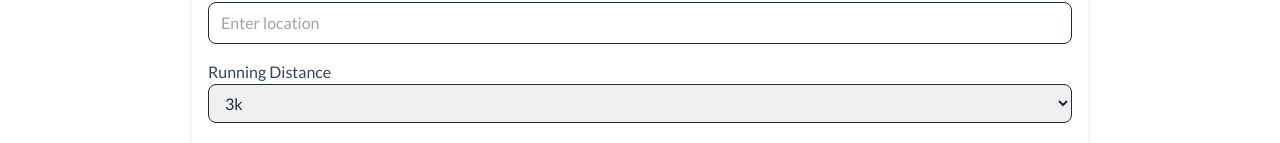
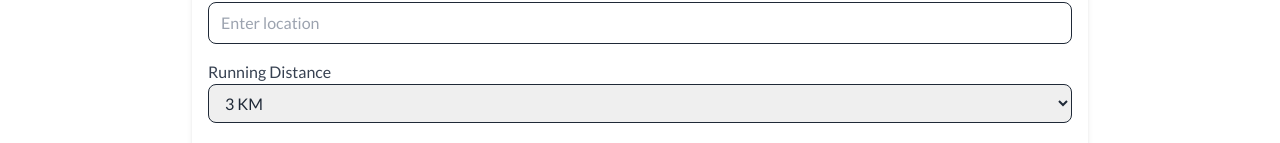
Before and after one commit to akashsaha02/sprintspace-client, a React (Vite) app: page /add-marathon in a window 1280 px wide. Shown: the part 434-577 px from the top of the page. Built offline with nearby package versions, Linux system fonts and the light colour scheme; no server answers; sample sign-in values are in the browser's storage.

Commit message:
feat: enhance RegistrationModal with PropTypes, update distance labels to 'KM', and refine UpdateEvents page for marathon context

```diff
--- a/src/components/EventDetails/RegistrationModal.jsx
+++ b/src/components/EventDetails/RegistrationModal.jsx
@@ -1,6 +1,7 @@
 import { useState } from "react";
 import axios from "axios";
 import Swal from "sweetalert2";
+import PropTypes from "prop-types";
 const apiBaseUrl = import.meta.env.VITE_API_BASE_URL;
 
 const RegistrationModal = ({ event, user, closeModal }) => {
@@ -105,5 +106,16 @@ const RegistrationModal = ({ event, user, closeModal }) => {
         </div>
     );
 };
+RegistrationModal.propTypes = {
+    event: PropTypes.shape({
+        _id: PropTypes.string.isRequired,
+        title: PropTypes.string.isRequired,
+        eventStartDate: PropTypes.string.isRequired,
+    }).isRequired,
+    user: PropTypes.shape({
+        email: PropTypes.string.isRequired,
+    }).isRequired,
+    closeModal: PropTypes.func.isRequired,
+};
 
 export default RegistrationModal;
--- a/src/pages/AddMarathonPage/AddMarathonPage.jsx
+++ b/src/pages/AddMarathonPage/AddMarathonPage.jsx
@@ -20,7 +20,7 @@ const AddMarathonPage = () => {
     endRegistrationDate: new Date(),
     marathonStartDate: new Date(),
     location: "",
-    runningDistance: "3k",
+    runningDistance: "3 KM",
     description: "",
     image: "",
     createdAt: new Date(),
@@ -154,9 +154,9 @@ const AddMarathonPage = () => {
               required
               className="w-full px-3 py-2 border rounded-lg focus:outline-none focus:ring focus:ring-blue-300 dark:bg-gray-700 dark:border-gray-600 dark:text-gray-200"
             >
-              <option value="3k">3k</option>
-              <option value="10k">10k</option>
-              <option value="25k">25k</option>
+              <option value="3 KM">3 KM</option>
+              <option value="10 KM">10 KM</option>
+              <option value="25 KM">25 KM</option>
             </select>
           </div>
 
--- a/src/pages/AllMarathonsPage/AllMarathonsPage.jsx
+++ b/src/pages/AllMarathonsPage/AllMarathonsPage.jsx
@@ -22,8 +22,8 @@ const AllMarathonsPage = () => {
     axios
       .get(`${apiBaseUrl}/events?page=${page}&limit=9`)
       .then((response) => {
+        setSortedEvents(response.data.events);
         setEvents(response.data.events);
-        setSortedEvents(response.data.events);
         setTotalPages(response.data.totalPages);
       })
       .catch((error) => {
--- a/src/pages/MyEventsPage/MyEventsPage.jsx
+++ b/src/pages/MyEventsPage/MyEventsPage.jsx
@@ -24,8 +24,6 @@ const MyEventsPage = () => {
         console.error("Error fetching data: ", error);
       });
   }, [email]);
-
-
 
   const handleDelete = useCallback((id) => {
     Swal.fire({
--- a/src/pages/MyProfilePage/MyProfilePage.jsx
+++ b/src/pages/MyProfilePage/MyProfilePage.jsx
@@ -4,7 +4,7 @@ import { updateProfile } from "firebase/auth";
 import { useNavigate } from "react-router-dom";
 import { Helmet } from "react-helmet";
 import Swal from "sweetalert2";
-import { FaEdit, FaSignOutAlt, FaFolderOpen, FaDonate, FaRunning, FaRegIdCard } from "react-icons/fa";
+import { FaEdit, FaSignOutAlt, FaRunning, FaRegIdCard } from "react-icons/fa";
 import bgImg  from "../../assets/Wave.png";
 const MyProfilePage = () => {
   const { logoutUser, user } = useContext(AuthContext);
--- a/src/pages/UpdateEvents/UpdateEvents.jsx
+++ b/src/pages/UpdateEvents/UpdateEvents.jsx
@@ -64,7 +64,7 @@ const UpdateEvents = () => {
         `${apiBaseUrl}/events/${id}`,
         formData,
         {
-         withCredentials: true
+          withCredentials: true
         }
       );
 
@@ -90,10 +90,10 @@ const UpdateEvents = () => {
   return (
     <div className="min-h-screen bg-gray-50 dark:bg-gray-900 flex flex-col items-center justify-center py-10 px-4">
       <Helmet>
-        <title>SprintSpace | Update Campaign</title>
+        <title>SprintSpace | Update Marathon</title>
       </Helmet>
       <h1 className="text-3xl font-bold text-purple-600 dark:text-purple-400 text-center mb-8">
-        Update Campaign
+        Update Marathon
       </h1>
       <div className="w-full max-w-3xl bg-white dark:bg-gray-800 rounded-lg shadow-lg p-4 sm:p-10">
         <form onSubmit={handleSubmit} className="space-y-6 dark:text-white">
@@ -109,7 +109,7 @@ const UpdateEvents = () => {
                 value={formData.title}
                 onChange={handleChange}
                 className="block w-full mt-1 px-4 py-2 border rounded-lg text-gray-700 dark:text-white focus:ring focus:ring-purple-300 dark:bg-gray-600 focus:outline-none"
-                placeholder="Enter campaign title"
+                placeholder="Enter Marathon title"
               />
             </div>
             <div>
@@ -126,7 +126,7 @@ const UpdateEvents = () => {
                 onChange={handleChange}
                 rows="4"
                 className="block w-full mt-1 px-4 py-2 border rounded-lg text-gray-700 dark:text-white focus:ring focus:ring-purple-300 dark:bg-gray-600 focus:outline-none"
-                placeholder="Enter campaign description"
+                placeholder="Enter Marathon description"
               ></textarea>
             </div>
             <div className="grid grid-cols-1 sm:grid-cols-2 gap-4">
@@ -211,9 +211,9 @@ const UpdateEvents = () => {
                   onChange={handleChange}
                   className="block w-full mt-1 px-4 py-2 border rounded-lg text-gray-700 dark:text-white focus:ring focus:ring-purple-300 dark:bg-gray-600 focus:outline-none"
                 >
-                  <option value="3k">3k</option>
-                  <option value="10k">10k</option>
-                  <option value="25k">25k</option>
+                  <option value="3 KM">3 KM</option>
+                  <option value="10 KM">10 KM</option>
+                  <option value="25 KM">25 KM</option>
                 </select>
               </div>
             </div>
@@ -237,7 +237,7 @@ const UpdateEvents = () => {
               type="submit"
               className="px-6 py-2 bg-purple-600 text-white rounded-lg shadow-md hover:bg-purple-700 focus:ring focus:ring-purple-300 focus:outline-none"
             >
-              Update Campaign
+              Update Marathon
             </button>
           </div>
         </form>
```
